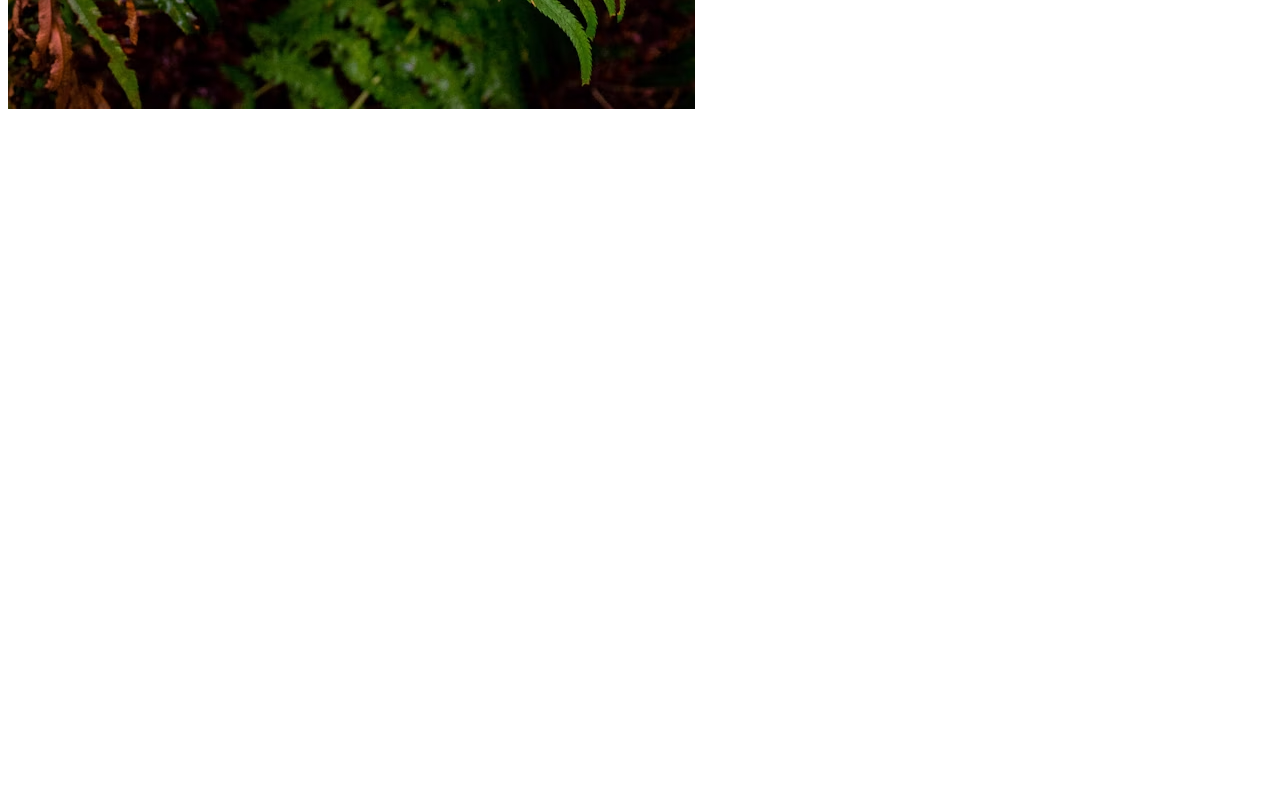
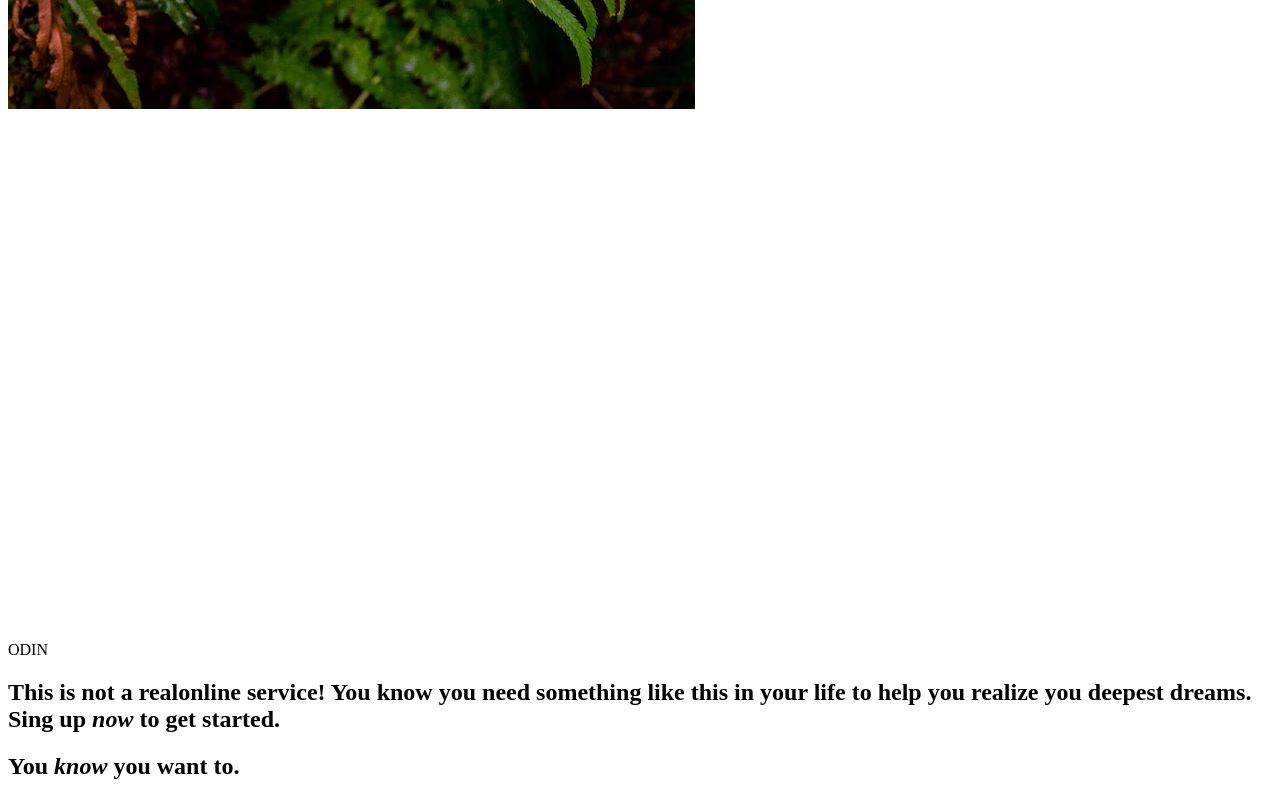
Before and after one commit to zaga9436/Sign-up-form, a plain HTML site: page index.html in a window 1280 px wide. Shown: the part 929-1729 px from the top of the page. Before the commit the page ends 1562 px from the top, so only its background shows below. Drawn offline with Linux system fonts and the light colour scheme.

Commit message:
main/section-1 added

```diff
--- a/index.html
+++ b/index.html
@@ -13,7 +13,14 @@
         </div>
         <div class="logo">
             <img src="content/odin-lined.png" alt="odin logo">
+            <p>ODIN</p>
         </div>
     </header>
+    <main>
+        <section class="top-text">
+            <h1>This is not a realonline service! You know you need something like this in your life to help you realize you deepest dreams. Sing up <em>now</em> to get started.</h1>
+            <h2>You <em>know</em> you want to.</h2>
+        </section>
+    </main>
 </body>
 </html>
```
